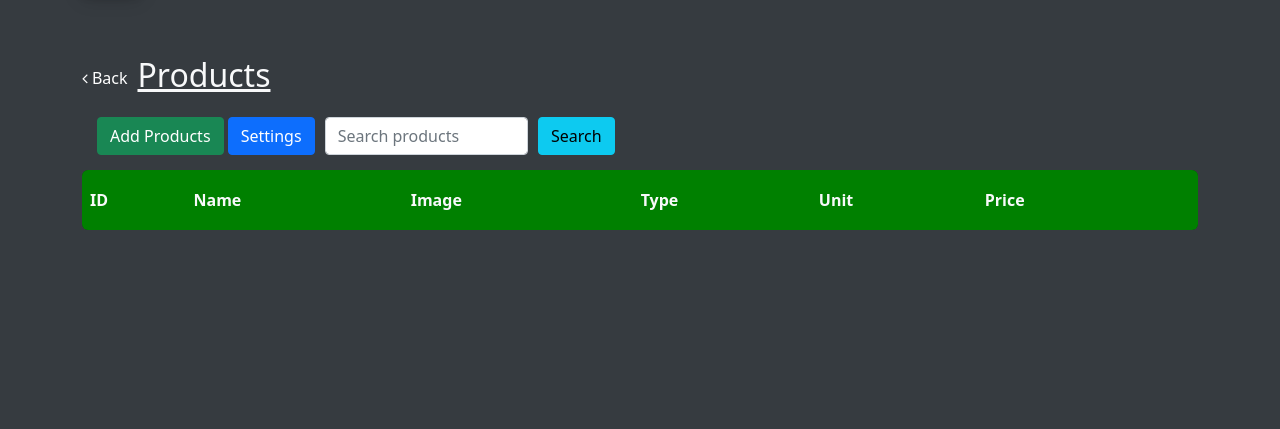
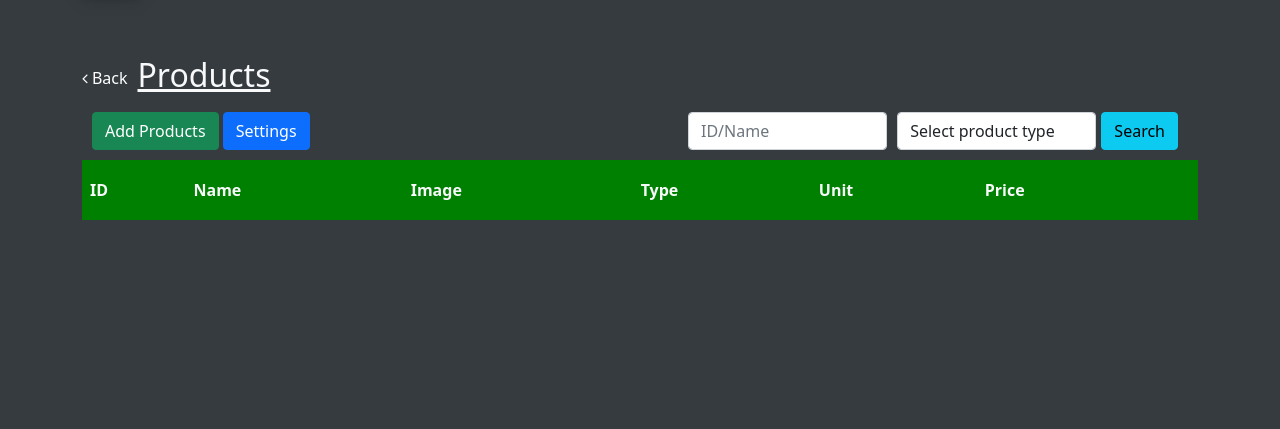
Before and after one commit to linnkhantthu/shop, a Flask app: page /products in a window 1280 px wide. Shown: the part 56-485 px from the top of the page. Run offline with Flask 2, Linux system fonts and the light colour scheme; the visitor is signed in with stand-in values (Sample User, id 1); data comes from the database, SQL or seed files in the repository; both versions use the stored data as it was after the commit; data that the repository does not hold is empty; some libraries are stand-ins or nearby versions.

Commit message:
added_search_products_by_id-name-product_type

```diff
--- a/shop/inventory/forms.py
+++ b/shop/inventory/forms.py
@@ -29,7 +29,8 @@ class ProductsForm(FlaskForm):
 class SearchProductForm(FlaskForm):
     '''class Meta:
         csrf = False'''
-    search = StringField('Search products')
+    search = StringField('Search by ID or Name')
+    p_type = SelectField('Search by product type')
     submit = SubmitField('Search')
 
 
--- a/shop/inventory/routes.py
+++ b/shop/inventory/routes.py
@@ -19,14 +19,37 @@ def inventory_page():
 @inventory.route('/products', methods=['POST', 'GET'])
 @login_required
 def products():
+    form_product_type_choices = [(None, 'Select product type')]
     search = None
     page = request.args.get('page', 1, type=int)
     products = Products.query.filter_by(user=current_user).paginate(page=page, per_page=5)
     form = SearchProductForm()
+    product_type_choices = ProductTypeChoices.query.filter_by(user=current_user)
+    for product_type_choice in product_type_choices:
+        temp = (product_type_choice.choices, product_type_choice.choices)
+        form_product_type_choices.append(temp)
+    form.p_type.choices = form_product_type_choices
     if form.validate_on_submit():
-        if form.search.data:
-            search = form.search.data
-            print(search)
+        # filter by both args i.e: search and product type
+        search = form.search.data
+        if search == '':
+            # if user didn't give search args
+            search = None
+        if form.p_type.data == 'None':
+            # if user didn't give product type
+            form.p_type.data = None
+
+        if form.search.data and form.p_type.data:
+            try:
+                int_search = int(search)
+                int_search = '%{0}%'.format(int_search)
+                products = Products.query.filter(Products.user == current_user, Products.p_type==form.p_type.data,Products.product_id.ilike(int_search)).paginate(page=page, per_page=5)
+            except:
+                str_search = '%{0}%'.format(search)
+                products = Products.query.filter(Products.user == current_user, Products.p_type==form.p_type.data, Products.name.ilike(str_search)).paginate(page=page, per_page=5)
+            form.search.data = search
+        # filter by only search
+        elif form.search.data and not form.p_type.data:
             try:
                 int_search = int(search)
                 int_search = '%{0}%'.format(int_search)
@@ -35,6 +58,13 @@ def products():
                 str_search = '%{0}%'.format(search)
                 products = Products.query.filter(Products.user == current_user, Products.name.ilike(str_search)).paginate(page=page, per_page=5)
             form.search.data = search
+        else:
+            try:
+                products = Products.query.filter(Products.user == current_user, Products.p_type==form.p_type.data).paginate(page=page, per_page=5)
+            except:
+                products = Products.query.filter(Products.user == current_user, Products.p_type==form.p_type.data).paginate(page=page, per_page=5)
+            form.search.data = search
+
     return render_template('products.html', products=products, form=form, search=search)
 
 
--- a/shop/static/products.css
+++ b/shop/static/products.css
@@ -3,7 +3,7 @@ table {
   border-collapse: collapse;
   background: #212529;
   border-radius: 6px;
-  overflow: hidden;
+  overflow: auto;
   width: 100%;
   margin: 0 auto;
   position: relative;
@@ -56,11 +56,6 @@ width: 100px;
 height: 100%;
 width: 100%;
 }
-.footer {
-position: fixed;
-bottom: 0;
-color: white;
-}
 .search{
 height: 40px;
 }
@@ -71,13 +66,18 @@ width: 100%;
 padding:10px;
 position: relative;
 }
-.div-products-heading > div{
-padding:5px;
+.div-products-heading > .div_buttons{
+  order: 1;
+  margin-right: auto;
+}
+.div-products-heading > .div_search_form{
+  order: 2;
+  margin-left: auto;
 }
 .size_search{
 display: flex;
 flex-direction: row;
-max-width: 300px;
+max-width: 500px;
 }
 .size_search > input{
 margin-right: 10px;
@@ -89,9 +89,11 @@ margin-right: 10px;
   display: flex;
 }
 .footer {
-    position: fixed;
-    background-color: rgb(54, 59, 64);
-}
+  position: fixed;
+  bottom: 0;
+  color: white;
+  background-color: rgb(54, 59, 64);
+  }
 .footer > a{
     margin:10px;
 }
@@ -149,4 +151,14 @@ table th {
   .div-products-heading{
     flex-direction: column;
   }
+  .div-products-heading > .div_buttons{
+  order: 1;
+  margin-right: auto;
 }
+.div-products-heading > .div_search_form{
+  order: 2;
+  margin-top: 2%;
+  margin-right: auto;
+  margin-left: 0;
+}
+}
--- a/shop/templates/products.html
+++ b/shop/templates/products.html
@@ -3,33 +3,33 @@
     <link rel="stylesheet" href="{{ url_for('static', filename='products.css') }}">
 {% endblock head %}
 {% block body %}
+        <!-- Header -->
         <div class="div-header">
             <a class="link-design back-icon" href="{{ url_for('inventory.inventory_page') }}">
               <i class="fa fa-angle-left"></i> Back
             </a>
           <h2><u>Products</u></h2>
         </div>
+        <!-- buttons -->
         <div class="div-products-heading">
-          <div>
-            <a class="btn btn-success link-design" href="{{ url_for('inventory.add_products') }}" >
-              Add Products
-            </a>
-            <span class="setting_flex">
-              <a class="btn btn-primary link-design" href="#">
-                Settings
-              </a>
-            </span>
-          </div>
-          <div>
+          <!-- float-left -->
+          <span class="div_buttons">
+            <a class="btn btn-success link-design" href="{{ url_for('inventory.add_products') }}" >Add Products</a>
+            <span class="setting_flex"><a class="btn btn-primary link-design" href="#">Settings</a></span>
+          </span>
+          <!-- float-right -->
+          <span class="div_search_form">
             <form action="" method="POST">
               {{ form.hidden_tag() }}
                 <div class="size_search">
-                  {{ form.search(placeholder='Search products', class="form-control") }}
-                  {{ form.submit(class="btn btn-info") }}
+                  {{ form.search(placeholder='ID/Name', class="form-control") }}
+                  {{ form.p_type(class="form-control") }}
+                  {{ form.submit(class="btn btn-info", style="margin-left:5px;") }}
                 </div>
             </form>
-          </div>
+          </span>
         </div>
+        <!-- Product Table -->
         <table>
             <thead>
               <tr>
```
Also changed, not shown: shop/shop.db, shop/static/favicon.ico, shop/static/products_images/c2c725303b0ec902.png (added), shop/static/products_images/f36dfe66c6a72236.png (added).
